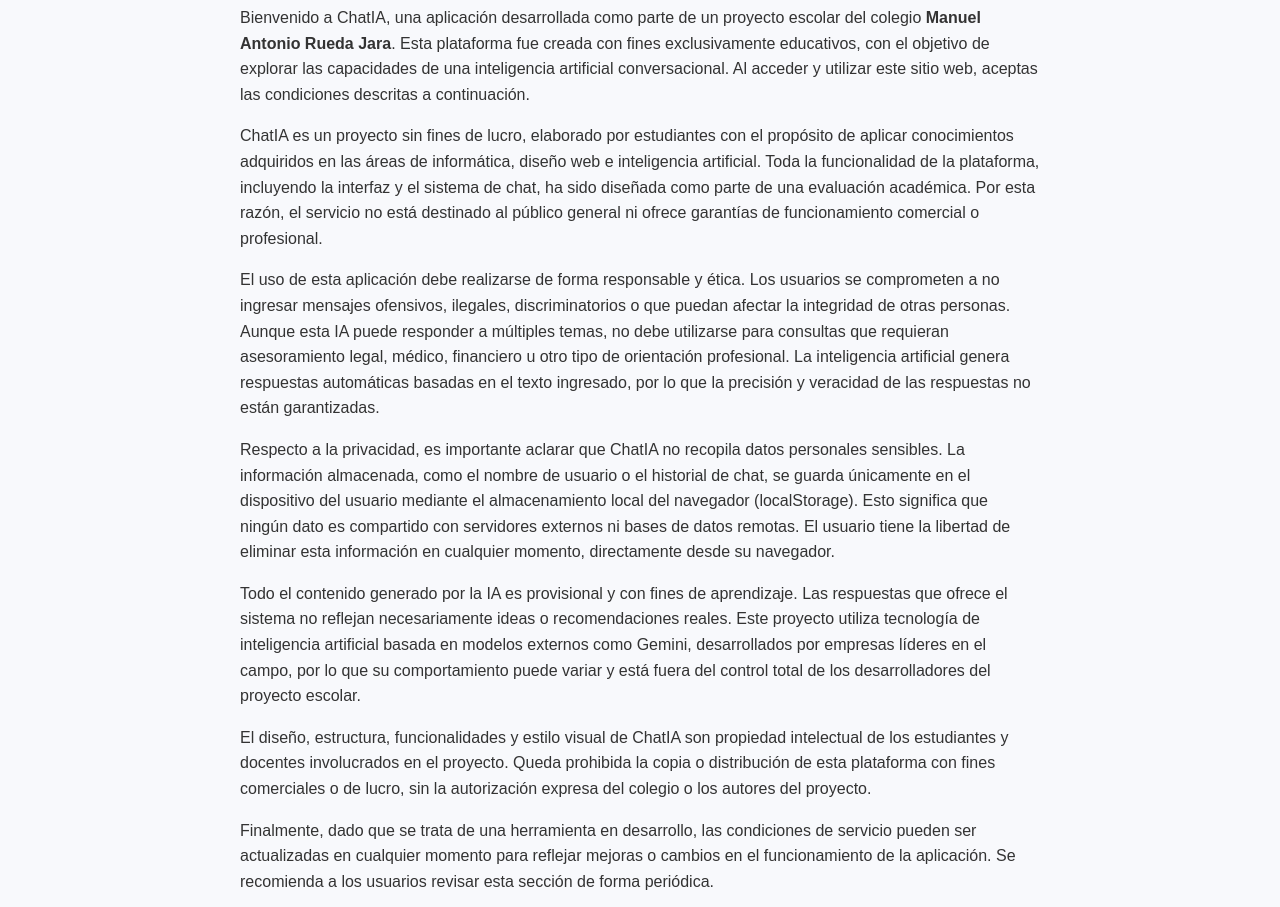
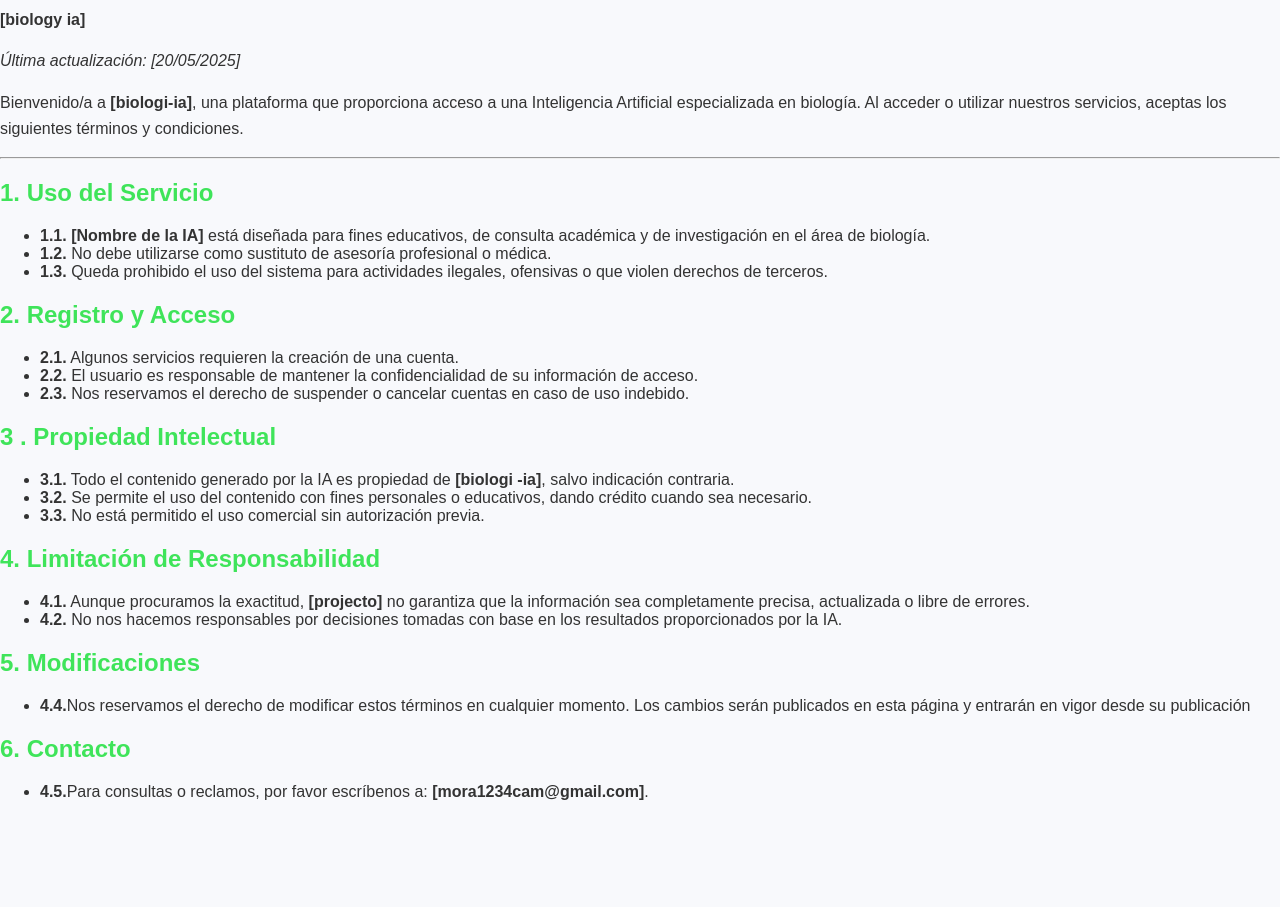
Before and after one commit to biology-ia/biology-ia.github.io, a plain HTML site: page templates/condiciones de servicio.html in a window 1280 px wide. Shown: the part 138-1045 px from the top of the page. After the commit the page ends 955 px from the top, so only its background shows below. Drawn offline with nearby package versions, Linux system fonts and the light colour scheme.

Commit message:
Update condiciones de servicio.html

```diff
--- a/templates/condiciones de servicio.html
+++ b/templates/condiciones de servicio.html
@@ -58,37 +58,50 @@
     <h1>Condiciones de Servicio</h1>
   </header>
 
-  <main>
-    <h2>Proyecto del colegio Manuel Antonio Rueda Jara</h2>
-    <p>
-      Bienvenido a ChatIA, una aplicación desarrollada como parte de un proyecto escolar del colegio <strong>Manuel Antonio Rueda Jara</strong>. Esta plataforma fue creada con fines exclusivamente educativos, con el objetivo de explorar las capacidades de una inteligencia artificial conversacional. Al acceder y utilizar este sitio web, aceptas las condiciones descritas a continuación.
-    </p>
-    <p>
-      ChatIA es un proyecto sin fines de lucro, elaborado por estudiantes con el propósito de aplicar conocimientos adquiridos en las áreas de informática, diseño web e inteligencia artificial. Toda la funcionalidad de la plataforma, incluyendo la interfaz y el sistema de chat, ha sido diseñada como parte de una evaluación académica. Por esta razón, el servicio no está destinado al público general ni ofrece garantías de funcionamiento comercial o profesional.
-    </p>
-    <p>
-      El uso de esta aplicación debe realizarse de forma responsable y ética. Los usuarios se comprometen a no ingresar mensajes ofensivos, ilegales, discriminatorios o que puedan afectar la integridad de otras personas. Aunque esta IA puede responder a múltiples temas, no debe utilizarse para consultas que requieran asesoramiento legal, médico, financiero u otro tipo de orientación profesional. La inteligencia artificial genera respuestas automáticas basadas en el texto ingresado, por lo que la precisión y veracidad de las respuestas no están garantizadas.
-    </p>
-    <p>
-      Respecto a la privacidad, es importante aclarar que ChatIA no recopila datos personales sensibles. La información almacenada, como el nombre de usuario o el historial de chat, se guarda únicamente en el dispositivo del usuario mediante el almacenamiento local del navegador (localStorage). Esto significa que ningún dato es compartido con servidores externos ni bases de datos remotas. El usuario tiene la libertad de eliminar esta información en cualquier momento, directamente desde su navegador.
-    </p>
-    <p>
-      Todo el contenido generado por la IA es provisional y con fines de aprendizaje. Las respuestas que ofrece el sistema no reflejan necesariamente ideas o recomendaciones reales. Este proyecto utiliza tecnología de inteligencia artificial basada en modelos externos como Gemini, desarrollados por empresas líderes en el campo, por lo que su comportamiento puede variar y está fuera del control total de los desarrolladores del proyecto escolar.
-    </p>
-    <p>
-      El diseño, estructura, funcionalidades y estilo visual de ChatIA son propiedad intelectual de los estudiantes y docentes involucrados en el proyecto. Queda prohibida la copia o distribución de esta plataforma con fines comerciales o de lucro, sin la autorización expresa del colegio o los autores del proyecto.
-    </p>
-    <p>
-      Finalmente, dado que se trata de una herramienta en desarrollo, las condiciones de servicio pueden ser actualizadas en cualquier momento para reflejar mejoras o cambios en el funcionamiento de la aplicación. Se recomienda a los usuarios revisar esta sección de forma periódica.
-    </p>
-    <p>
-      <strong>Este sitio ha sido creado como una actividad académica del colegio Manuel Antonio Rueda Jara, con el fin de fomentar el aprendizaje práctico en el uso de tecnologías emergentes como la inteligencia artificial. Agradecemos tu participación y esperamos que esta experiencia sea útil y educativa.</strong>
-    </p>
-     <p><strong>Desarrolladores:
-Camilo Landinez,
-Robert Hernadez y
-Angel Davila <strong><p>
-  </main>
+<h1>TÉRMINOS Y CONDICIONES DE USO</h1>
+  <p><strong>[biology ia]</strong></p>
+  <p><em>Última actualización: [20/05/2025]</em></p>
+
+  <p>Bienvenido/a a <strong>[biologi-ia]</strong>, una plataforma que proporciona acceso a una Inteligencia Artificial especializada en biología. Al acceder o utilizar nuestros servicios, aceptas los siguientes términos y condiciones.</p>
+
+  <hr />
+
+  <h2>1. Uso del Servicio</h2>
+  <ul>
+    <li><strong>1.1.</strong> <strong>[Nombre de la IA]</strong> está diseñada para fines educativos, de consulta académica y de investigación en el área de biología.</li>
+    <li><strong>1.2.</strong> No debe utilizarse como sustituto de asesoría profesional o médica.</li>
+    <li><strong>1.3.</strong> Queda prohibido el uso del sistema para actividades ilegales, ofensivas o que violen derechos de terceros.</li>
+  </ul>
+
+  <h2>2. Registro y Acceso</h2>
+  <ul>
+    <li><strong>2.1.</strong> Algunos servicios requieren la creación de una cuenta.</li>
+    <li><strong>2.2.</strong> El usuario es responsable de mantener la confidencialidad de su información de acceso.</li>
+    <li><strong>2.3.</strong> Nos reservamos el derecho de suspender o cancelar cuentas en caso de uso indebido.</li>
+  </ul>
+
+  <h2>   3 . Propiedad Intelectual</h2>
+  <ul>
+    <li><strong>3.1.</strong> Todo el contenido generado por la IA es propiedad de <strong>[biologi -ia]</strong>, salvo indicación contraria.</li>
+    <li><strong>3.2.</strong> Se permite el uso del contenido con fines personales o educativos, dando crédito cuando sea necesario.</li>
+    <li><strong>3.3.</strong> No está permitido el uso comercial sin autorización previa.</li>
+  </ul>
+
+  <h2>4. Limitación de Responsabilidad</h2>
+  <ul>
+    <li><strong>4.1.</strong> Aunque procuramos la exactitud, <strong>[projecto]</strong> no garantiza que la información sea completamente precisa, actualizada o libre de errores.</li>
+    <li><strong>4.2.</strong> No nos hacemos responsables por decisiones tomadas con base en los resultados proporcionados por la IA.</li>
+  </ul>
+
+  <h2>5. Modificaciones</h2>
+  <ul>
+    <li><strong>4.4.</strong>Nos reservamos el derecho de modificar estos términos en cualquier momento. Los cambios serán publicados en esta página y entrarán en vigor desde su publicación</li>
+  </ul>
+
+  <h2>6. Contacto</h2>
+  <ul>
+    <li><strong>4.5.</strong>Para consultas o reclamos, por favor escríbenos a: <strong>[mora1234cam@gmail.com]</strong>.</p></li>
+  </ul>
 
 </body>
 </html>
```
